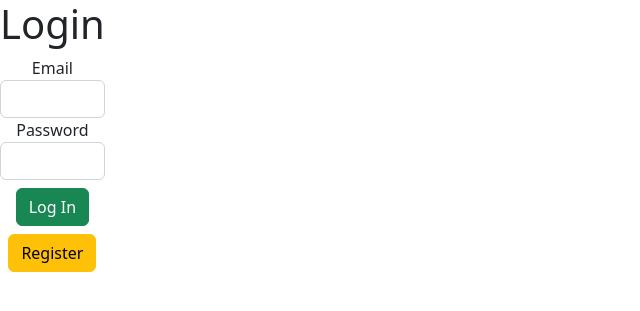
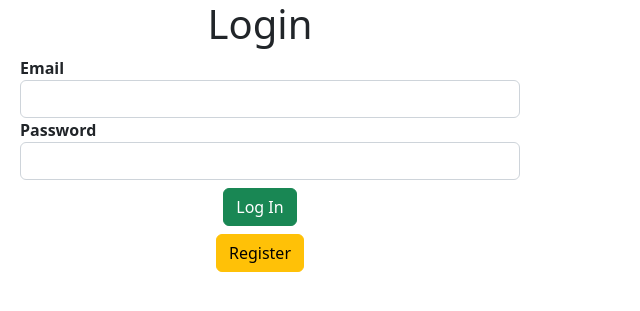
Before and after one commit to Frances-Riel/wst2_midterm_BSIT202_FrancesRielJulio, a PHP site: page /login.php in a window 1280 px wide. Shown: the top 311 px of the page, without its empty margins (0-640 px from the left). Run offline with PHP 8.4, Linux system fonts and the light colour scheme.

Commit message:
log in and register form
aligned items properly

```diff
--- a/index.php
+++ b/index.php
@@ -11,12 +11,14 @@
         .row {
            display: flex;
            justify-content: center;
-           lign-items: center;"
+           align-items: center;"
         }
 
         .form-group {
             font-weight: bold ;
-            text-align: center;
+            text-align: left;
+            margin-left:20px;
+            width: 500px;
         }
 
     </style>
--- a/login.php
+++ b/login.php
@@ -7,6 +7,20 @@
     <title>Document</title>
     <link rel="stylesheet" href="assets/css/bootstrap.min.css">
     <link rel="stylesheet" href="assets/css/style.css">
+    <style>
+        .row {
+           display: flex;
+           justify-content: center;
+           align-items: center;"
+        }
+
+        .form-group {
+            font-weight: bold ;
+            text-align: left;
+            margin-left:20px;
+            width: 500px;
+        }
+    </style>
 </head>
 <body>
     <div id="preloader">
@@ -18,7 +32,7 @@
         <div class="row" style="display: flex; justify-content: center; align-items: center;">
             <div class="col-md-8">
                 <div class="row">
-                    <div class="col-md-15">
+                    <div class="col-md-20">
                         <h1>Login</h1>
                         <div id="login_status"></div>
                         <form id="login">
```
